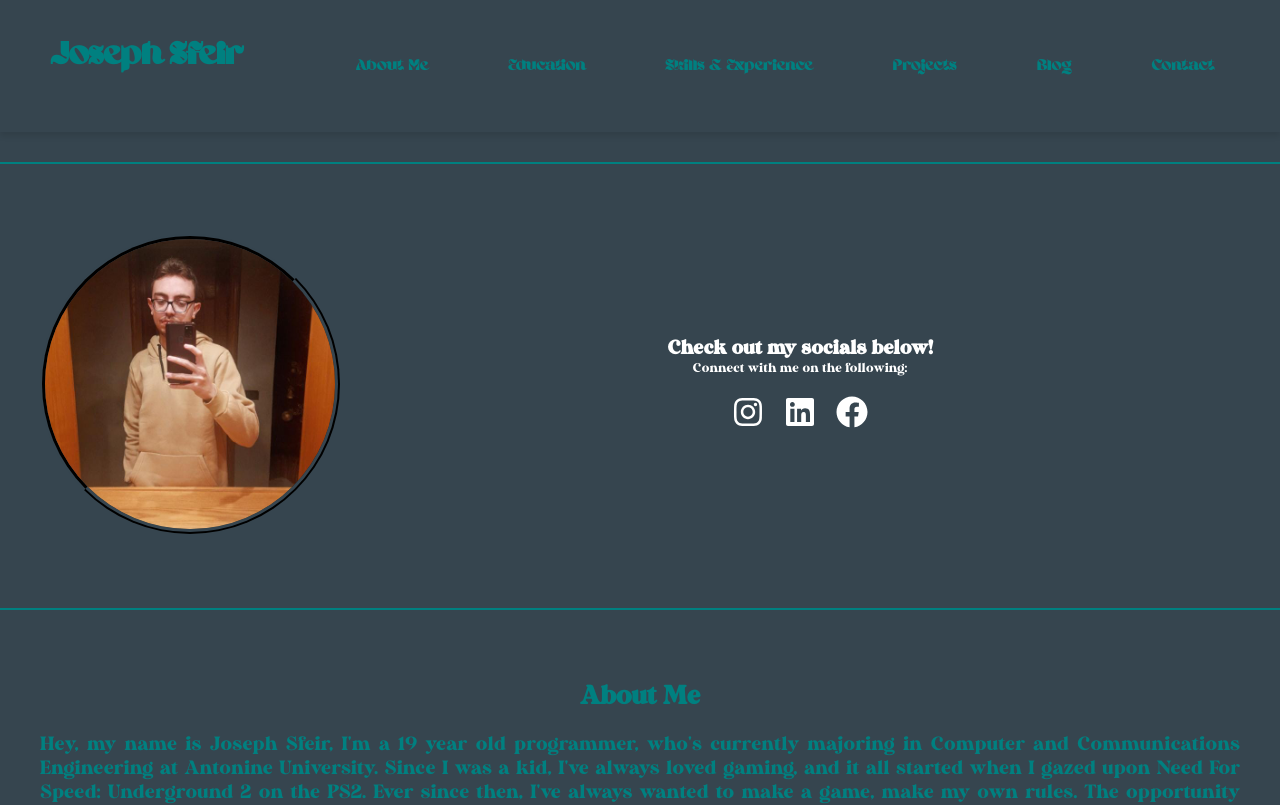
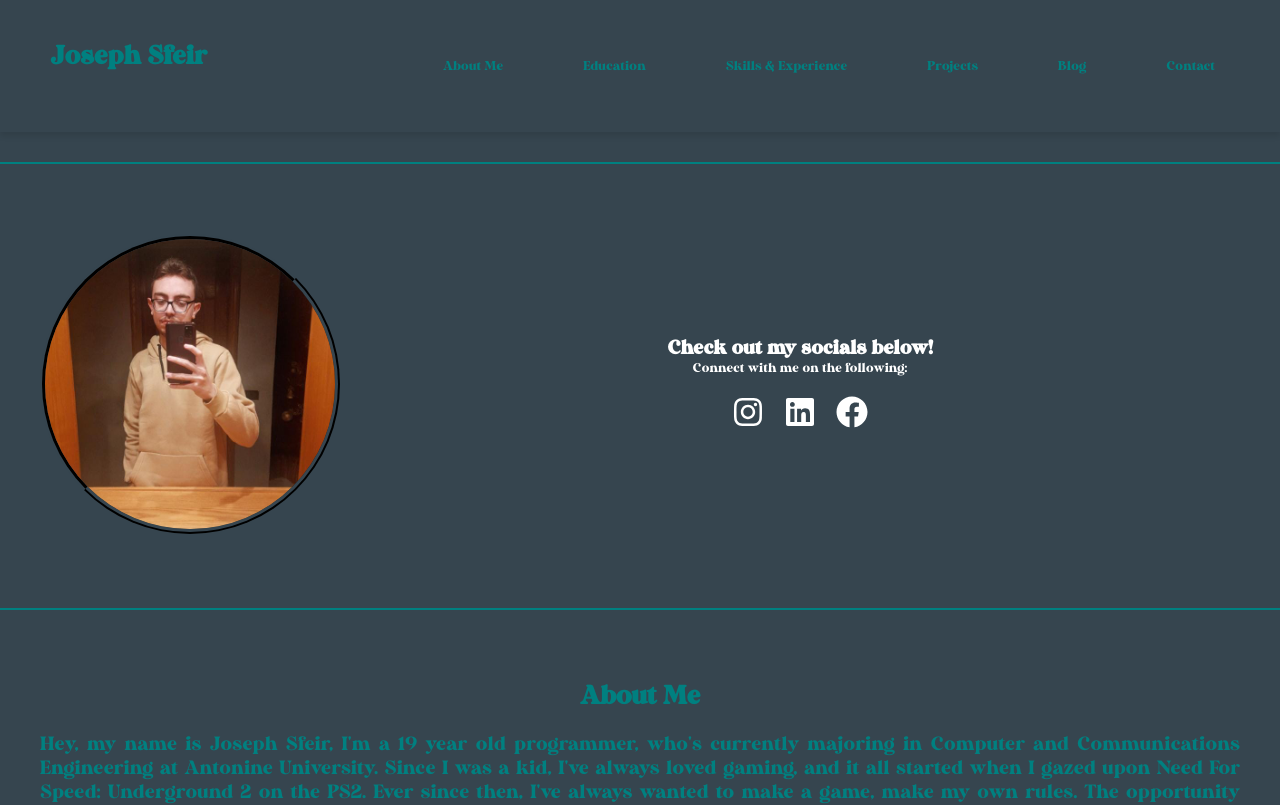
Before and after one commit to Systemizable/webblog, a React (Create React App) app: page / in a window 1280 px wide. Shown: the top 805 px of the page. Built offline with nearby package versions, Linux system fonts and the light colour scheme.

Commit message:
Font change

```diff
--- a/src/App.css
+++ b/src/App.css
@@ -53,7 +53,7 @@ h1, h2, h3, p {
   padding: 40px 50px; /* Increased padding for a bigger header */
   background-color: #36454F;
   color: #008080;
-  font-family: 'Ahsing Regular', serif;
+  font-family: 'Duke Charming Regular', serif;
   box-shadow: 0 4px 6px rgba(0, 0, 0, 0.1);
   position: sticky;
   top: 0;
```
